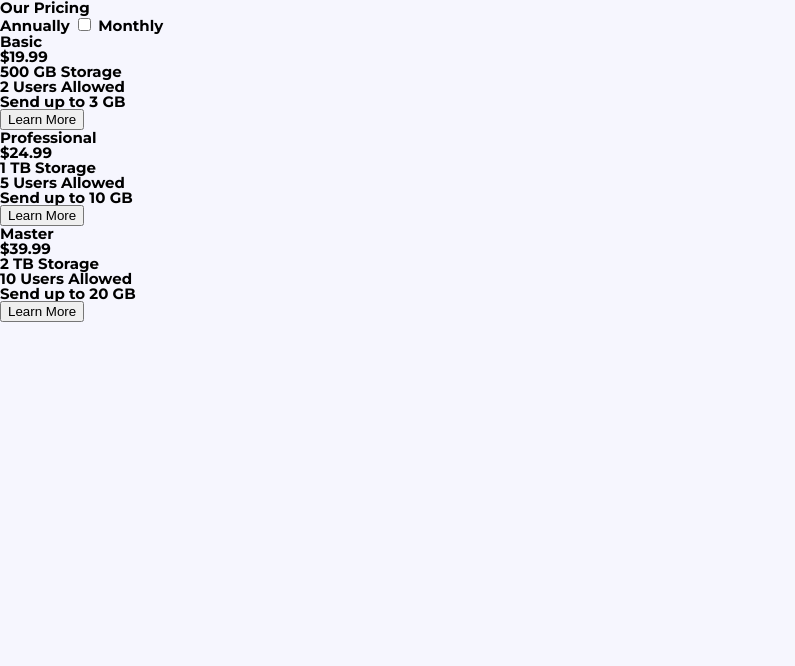
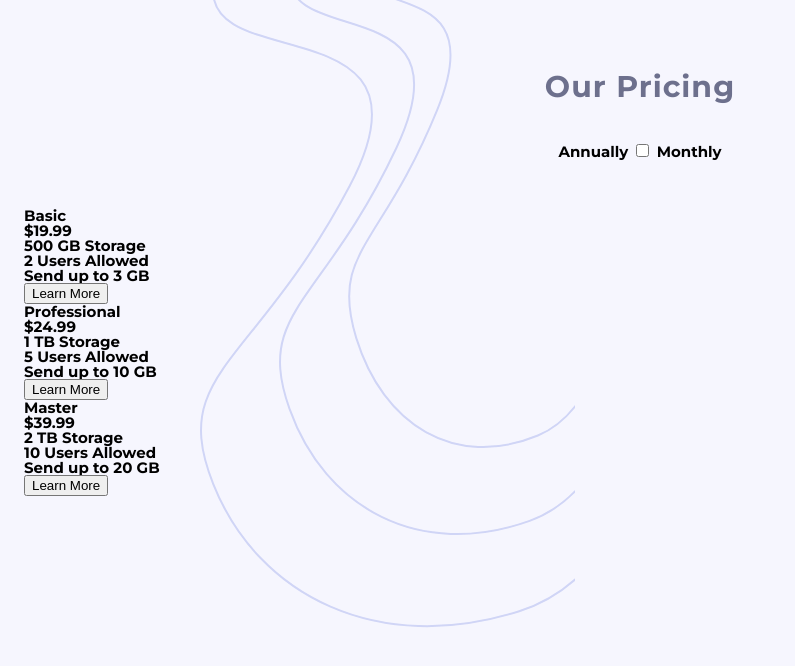
Before and after one commit to Zachcos/FeMentor-PricingComponentWithToggle, a plain HTML site: page index.html in a window 1280 px wide. Shown: the whole page, without its empty margins (0-795 px from the left). Drawn offline with Linux system fonts and the light colour scheme.

Commit message:
Add background styles and heading-wrapper styles

```diff
--- a/scss/styles.scss
+++ b/scss/styles.scss
@@ -19,7 +19,24 @@ html {
 }
 
 body {
-  background: $veryLightGrayishBlue;
+  background: url("../images/bg-top.svg");
+  background-repeat: no-repeat;
+  background-position: 200px -30px;
+  background-color: $veryLightGrayishBlue;
   width: 100%;
   min-height: 100vh;
+  padding: 1.6rem;
 }
+
+.heading-wrapper {
+  text-align: center;
+  margin: 3.2rem 0;
+  h1 {
+    font-size: 2rem;
+    color: $grayishBlue;
+    letter-spacing: 1px;
+  }
+  .toggle-wrapper {
+    margin: 2.575rem 0;
+  }
+}
```
Also changed, not shown: css/styles.css, 1 other file.
